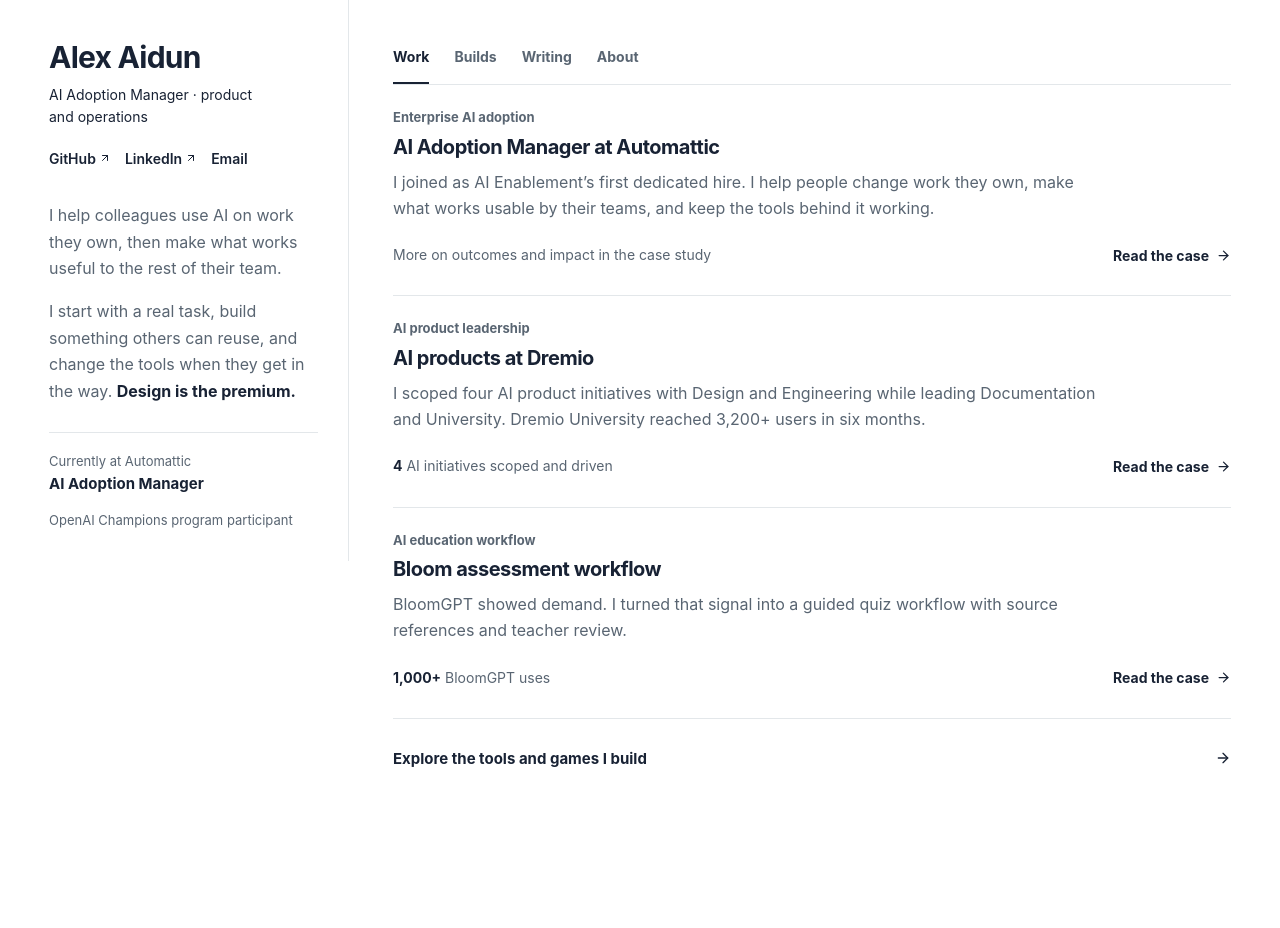
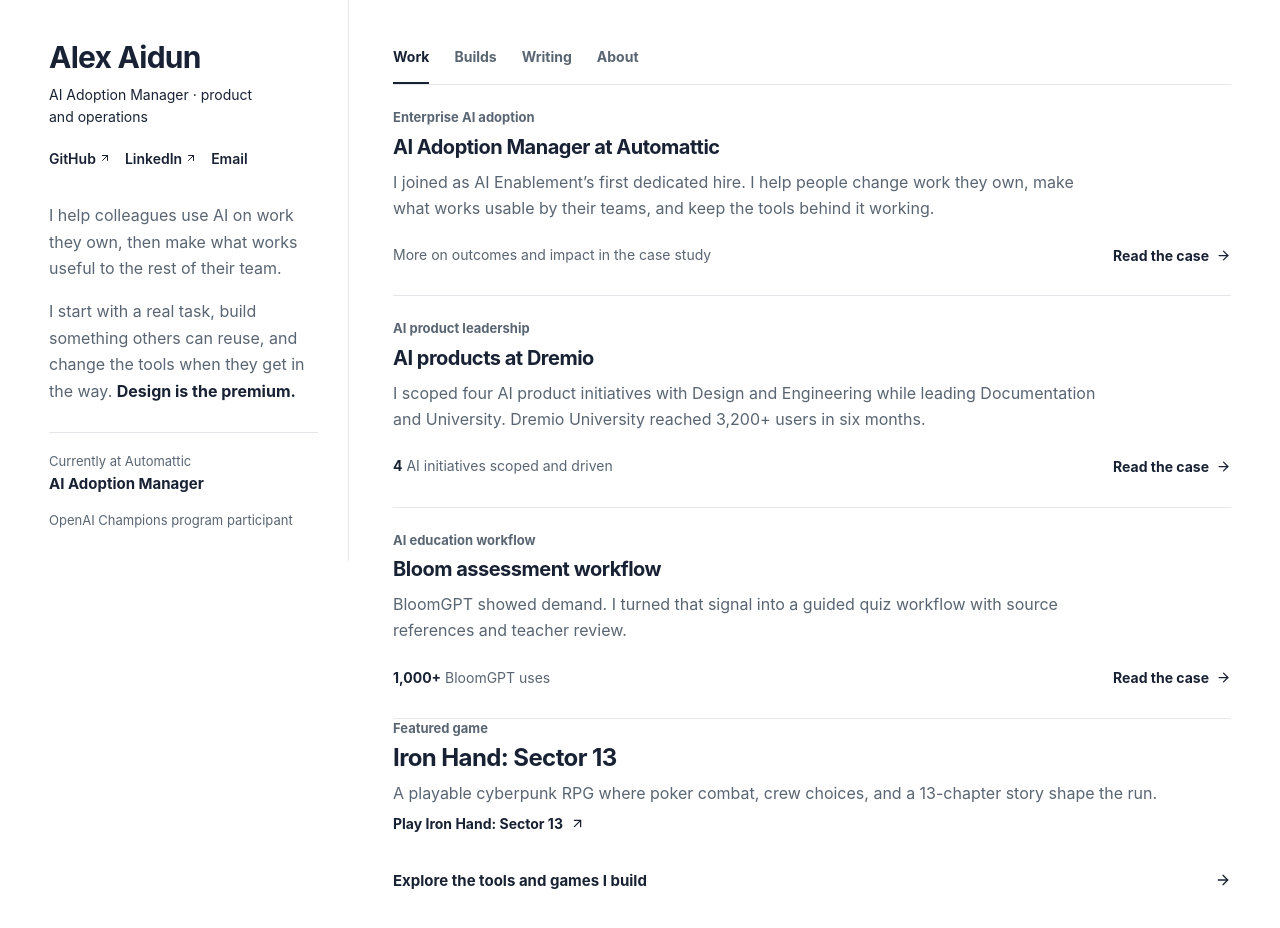
Before and after one commit to bobuel/aydoon, a React (Vite) app: page / in a window 1280 px wide. Shown: the top 928 px of the page. Before the commit the page ends 832 px from the top, so only its background shows below. Built offline with nearby package versions, Linux system fonts and the light colour scheme.

Commit message:
Showcase Iron Hand and clarify project links (components/HybridPortfolio.tsx)

```diff
--- a/components/HybridPortfolio.tsx
+++ b/components/HybridPortfolio.tsx
@@ -71,6 +71,14 @@
           </article>
         ))}
       </div>
+      <section className="featured-build" aria-label="Featured game">
+        <p className="row-label">Featured game</p>
+        <h2>Iron Hand: Sector 13</h2>
+        <p className="row-description">A playable cyberpunk RPG where poker combat, crew choices, and a 13-chapter story shape the run.</p>
+        <a className="row-link" href="https://bobuel.github.io/ironhand-rpg/" target="_blank" rel="noreferrer" aria-label="Play Iron Hand: Sector 13">
+          Play Iron Hand: Sector 13 <ArrowUpRight size={15} aria-hidden="true" />
+        </a>
+      </section>
       <Link className="browse-builds" to="/builds">Explore the tools and games I build <ArrowRight size={16} aria-hidden="true" /></Link>
     </>
   );
@@ -80,7 +88,7 @@
   const [searchParams] = useSearchParams();
   const requestedFilter = searchParams.get('filter');
   const filter = requestedFilter === 'tools' || requestedFilter === 'games' ? requestedFilter : 'all';
-  const firstIds = ['bloom-skill', 'retrieval-guard', 'certifyfast', 'informa', 'kidgrow', 'grdn', 'kid-comic', 'brassline', 'iron-hand'];
+  const firstIds = ['iron-hand', 'bloom-skill', 'retrieval-guard', 'certifyfast', 'informa', 'kidgrow', 'grdn', 'kid-comic', 'brassline'];
   const ordered = [...firstIds.flatMap(id => PROJECTS.filter(project => project.id === id)), ...PROJECTS.filter(project => !firstIds.includes(project.id))];
   const projects = ordered.filter(project => filter === 'all' || (filter === 'games' ? project.category === 'Games' : project.category !== 'Games'));
   return (
@@ -93,7 +101,8 @@
     </nav>
     <div className="project-list" aria-label={filter === 'games' ? 'Games' : filter === 'tools' ? 'Tools' : 'Projects'}>
       {projects.map(project => (
-        <article className="project-row" key={project.id}>
+        <article className={`project-row${project.id === 'iron-hand' ? ' project-row--featured' : ''}`} key={project.id}>
+          {project.id === 'iron-hand' && <p className="row-label">Featured game</p>}
           <div className="project-row-heading">
             <h2>{project.title}</h2>
             <span className="project-status">{project.status}</span>
```
